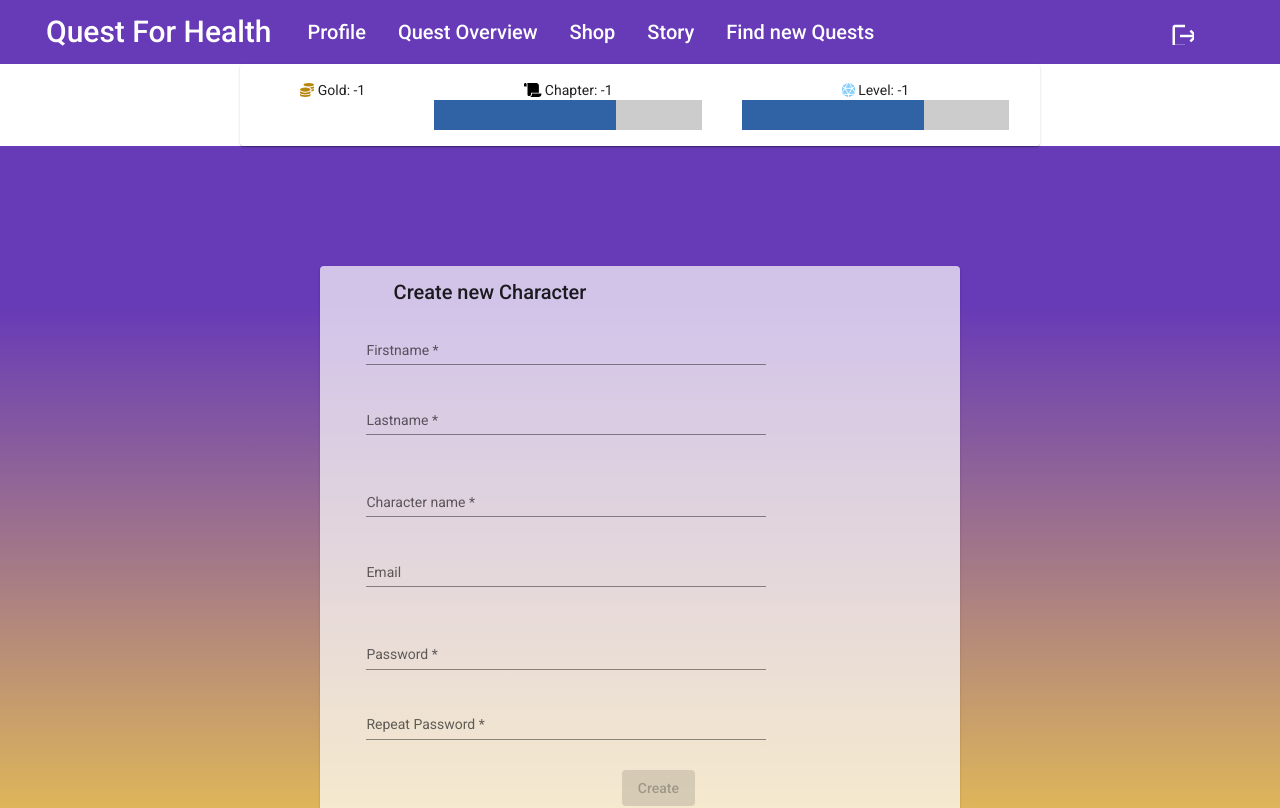
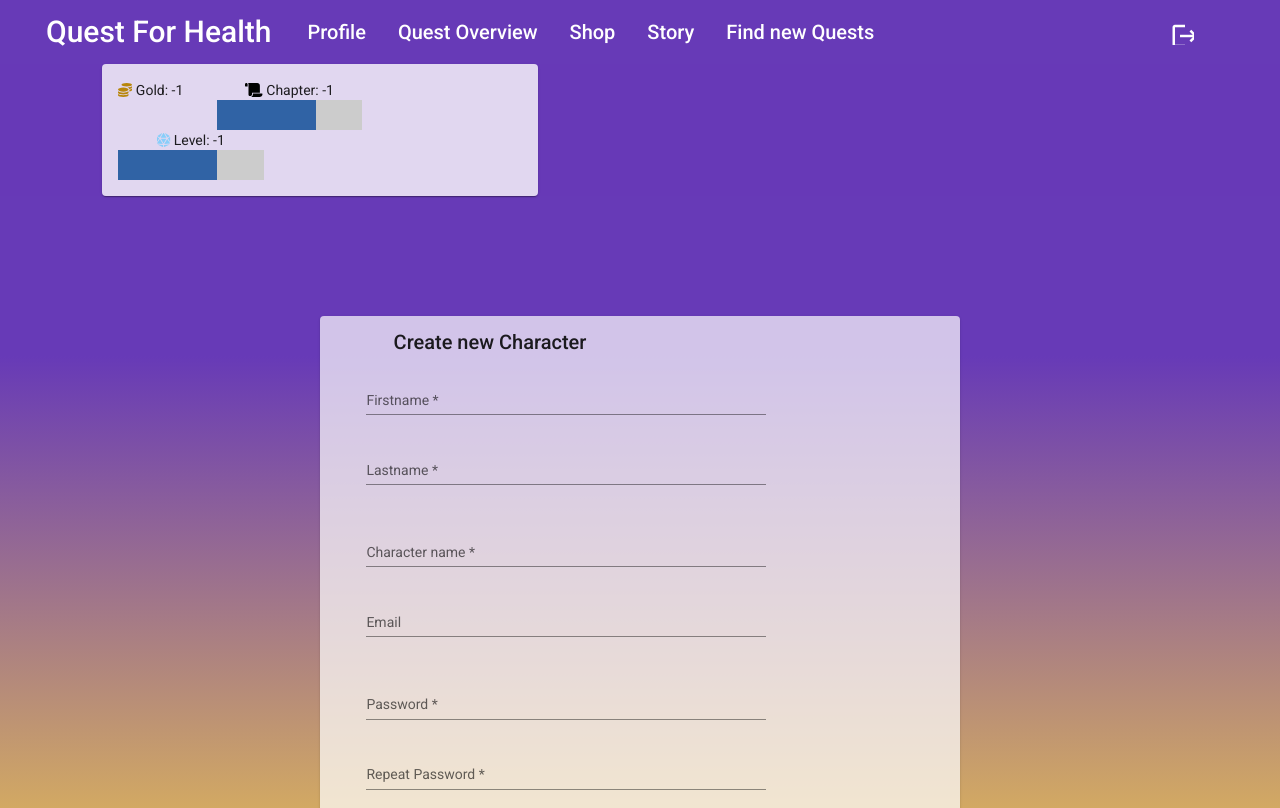
Before and after one commit to lukas8971/ETP_Quest_For_Health, an Angular app in the folder Frontend/quest-for-health/: page /createCharacter in a window 1280 px wide. Shown: the top 808 px of the page. Built offline with nearby package versions, Linux system fonts and the light colour scheme; no server answers; sample sign-in values are in the browser's storage.

Commit message:
alginment

```diff
--- a/Frontend/quest-for-health/src/app/component/header/header.component.css
+++ b/Frontend/quest-for-health/src/app/component/header/header.component.css
@@ -6,5 +6,5 @@
 }
 
 .my-transparent{
-  background: primary;
+  background: rgb(37, 150, 190);
 }
--- a/Frontend/quest-for-health/src/app/component/header/header.component.html
+++ b/Frontend/quest-for-health/src/app/component/header/header.component.html
@@ -41,4 +41,4 @@
     <button mat-button (click)="logOut()" routerLink="/" style="margin-right: 50px"><mat-icon style="font-size: 30px">logout</mat-icon></button>
   </span>
 </mat-toolbar>
-<app-user-info [user]="user" *ngIf="userLoginService.isUserLoggedIn()" class="my-transparent"></app-user-info>
+<app-user-info [user]="user" *ngIf="userLoginService.isUserLoggedIn()" style="background-color: #6739b7;"></app-user-info>
--- a/Frontend/quest-for-health/src/app/component/user-info/user-info.component.html
+++ b/Frontend/quest-for-health/src/app/component/user-info/user-info.component.html
@@ -1,9 +1,9 @@
 <link rel="stylesheet" href="https://cdnjs.cloudflare.com/ajax/libs/font-awesome/4.7.0/css/font-awesome.min.css">
 
-<div *ngIf="user != undefined" fxLayout="row" fxLayoutAlign="center center" style="background-color: transparent">
-  <mat-card class="my-transparent" style="min-width: 800px">
-    <div fxLayout="row" fxLayoutGap="10" fxFlex="150%">
-      <div fxFlex="20%" fxLayoutAlign="center">
+<div *ngIf="user != undefined" fxLayout="row" [style.padding-left]="'8vw'" fxLayoutAlign="left" style="background-color: #6739b7">
+  <mat-card class="my-transparent" style="min-width: 34vw" fxLayoutAlign="left">
+    <div fxLayout="row left" fxLayoutGap="10" fxFlex="150%">
+      <div fxFlex="20%" fxLayoutAlign="left">
         <span>
           <fa-icon style="color: darkgoldenrod;" [icon]="faCoins"></fa-icon>&nbsp;Gold: {{user.characterGold}}
         </span>
@@ -16,7 +16,7 @@
           </div>
         </span>
       </div>
-      <div fxFlex="40%" fxLayoutAlign="center">
+      <div fxFlex="40%" fxLayoutAlign="right">
         <span style="width: 90%;">
           <label fxLayoutAlign="center center"><fa-icon style="color: lightskyblue;" [icon]="faExp"></fa-icon>&nbsp;Level: {{user.characterLevel}}</label>
           <div id="progress-bar-lv" class="all-rounded">
```
